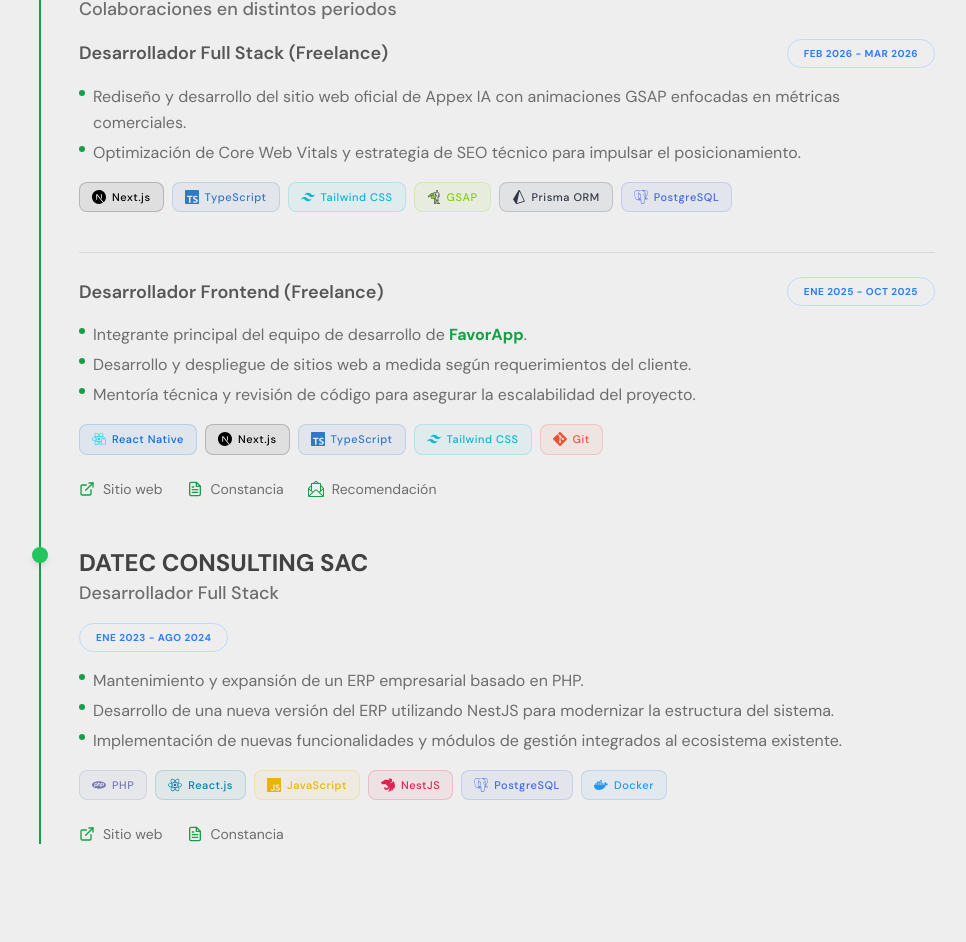
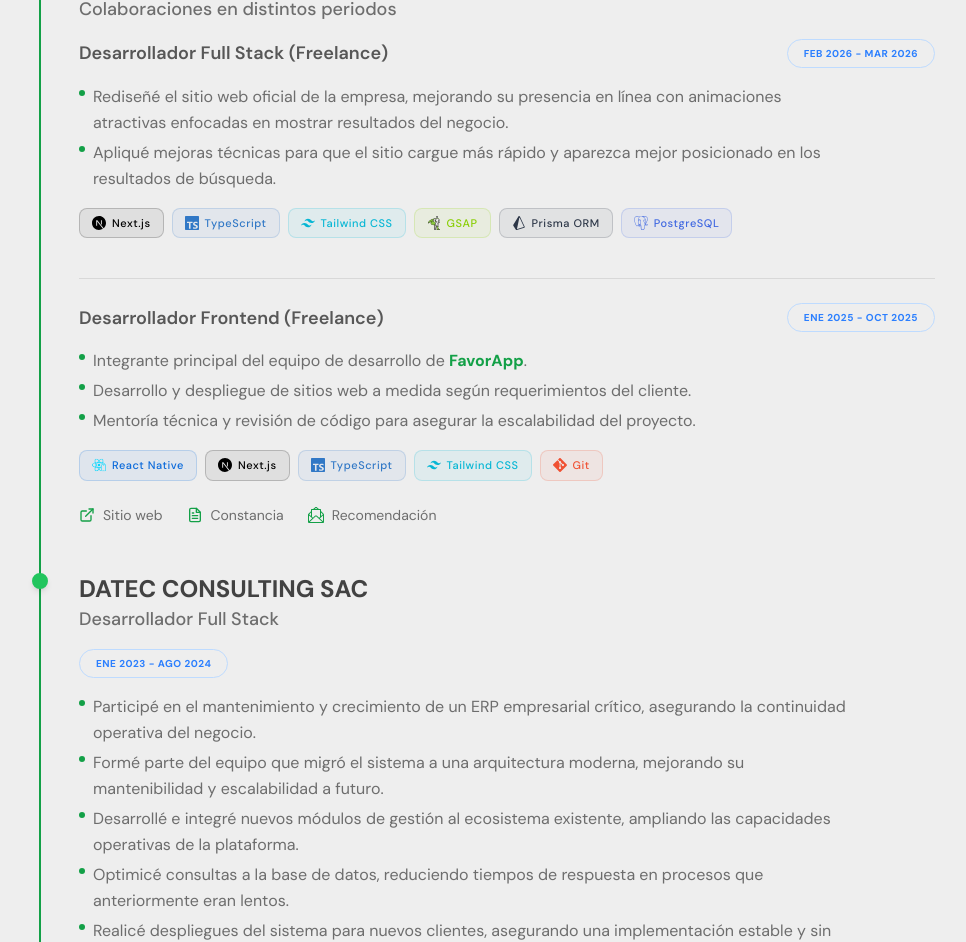
Before and after one commit to rody-huancas/dev-portfolio, a Next.js app: page / in a window 1280 px wide. Shown: the part 2051-2993 px from the top of the page, without its empty margins (153-1119 px from the left). Built offline with nearby package versions, Linux system fonts and the light colour scheme; no server answers.

Commit message:
feat(experience.data): enhance project descriptions and add new achievements

```diff
--- a/src/data/experience.data.ts
+++ b/src/data/experience.data.ts
@@ -89,12 +89,12 @@ export const experienceData: IExperience[] = [
         },
         description: [
           {
-            es: "Rediseño y desarrollo del sitio web oficial de Appex IA con animaciones GSAP enfocadas en métricas comerciales.",
-            en: "Redesigned and developed Appex IA's official website with GSAP animations focused on business metrics.",
+            es: "Rediseñé el sitio web oficial de la empresa, mejorando su presencia en línea con animaciones atractivas enfocadas en mostrar resultados del negocio.",
+            en: "Redesigned the company's official website, improving its online presence with engaging animations focused on showcasing business results.",
           },
           {
-            es: "Optimización de Core Web Vitals y estrategia de SEO técnico para impulsar el posicionamiento.",
-            en: "Optimized Core Web Vitals and technical SEO strategy to improve positioning.",
+            es: "Apliqué mejoras técnicas para que el sitio cargue más rápido y aparezca mejor posicionado en los resultados de búsqueda.",
+            en: "Applied technical improvements to make the site load faster and rank better in search results.",
           },
         ],
         technologies: ["Next.js", "TypeScript", "Tailwind CSS", "GSAP", "Prisma ORM", "PostgreSQL"],
@@ -143,19 +143,27 @@ export const experienceData: IExperience[] = [
         },
         description: [
           {
-            es: "Mantenimiento y expansión de un ERP empresarial basado en PHP.",
-            en: "Maintained and expanded a PHP-based enterprise ERP.",
+            es: "Participé en el mantenimiento y crecimiento de un ERP empresarial crítico, asegurando la continuidad operativa del negocio.",
+            en: "Participated in the maintenance and growth of a critical enterprise ERP, ensuring business operational continuity.",
           },
           {
-            es: "Desarrollo de una nueva versión del ERP utilizando NestJS para modernizar la estructura del sistema.",
-            en: "Built a new ERP version with NestJS to modernize the system structure.",
+            es: "Formé parte del equipo que migró el sistema a una arquitectura moderna, mejorando su mantenibilidad y escalabilidad a futuro.",
+            en: "Was part of the team that migrated the system to a modern architecture, improving its maintainability and future scalability.",
           },
           {
-            es: "Implementación de nuevas funcionalidades y módulos de gestión integrados al ecosistema existente.",
-            en: "Implemented new features and management modules integrated into the existing ecosystem.",
+            es: "Desarrollé e integré nuevos módulos de gestión al ecosistema existente, ampliando las capacidades operativas de la plataforma.",
+            en: "Developed and integrated new management modules into the existing ecosystem, expanding the platform's operational capabilities.",
+          },
+          {
+            es: "Optimicé consultas a la base de datos, reduciendo tiempos de respuesta en procesos que anteriormente eran lentos.",
+            en: "Optimized database queries, reducing response times in processes that were previously slow.",
+          },
+          {
+            es: "Realicé despliegues del sistema para nuevos clientes, asegurando una implementación estable y sin interrupciones.",
+            en: "Handled system deployments for new clients, ensuring a stable and seamless implementation.",
           },
         ],
-        technologies: ["PHP", "React.js", "JavaScript", "NestJS", "PostgreSQL", "Docker"],
+        technologies: ["PHP", "React.js", "Tailwind CSS", "Bootstrap", "JavaScript", "TypeScript", "NestJS", "PostgreSQL", "Docker"],
       },
     ],
   },
```
